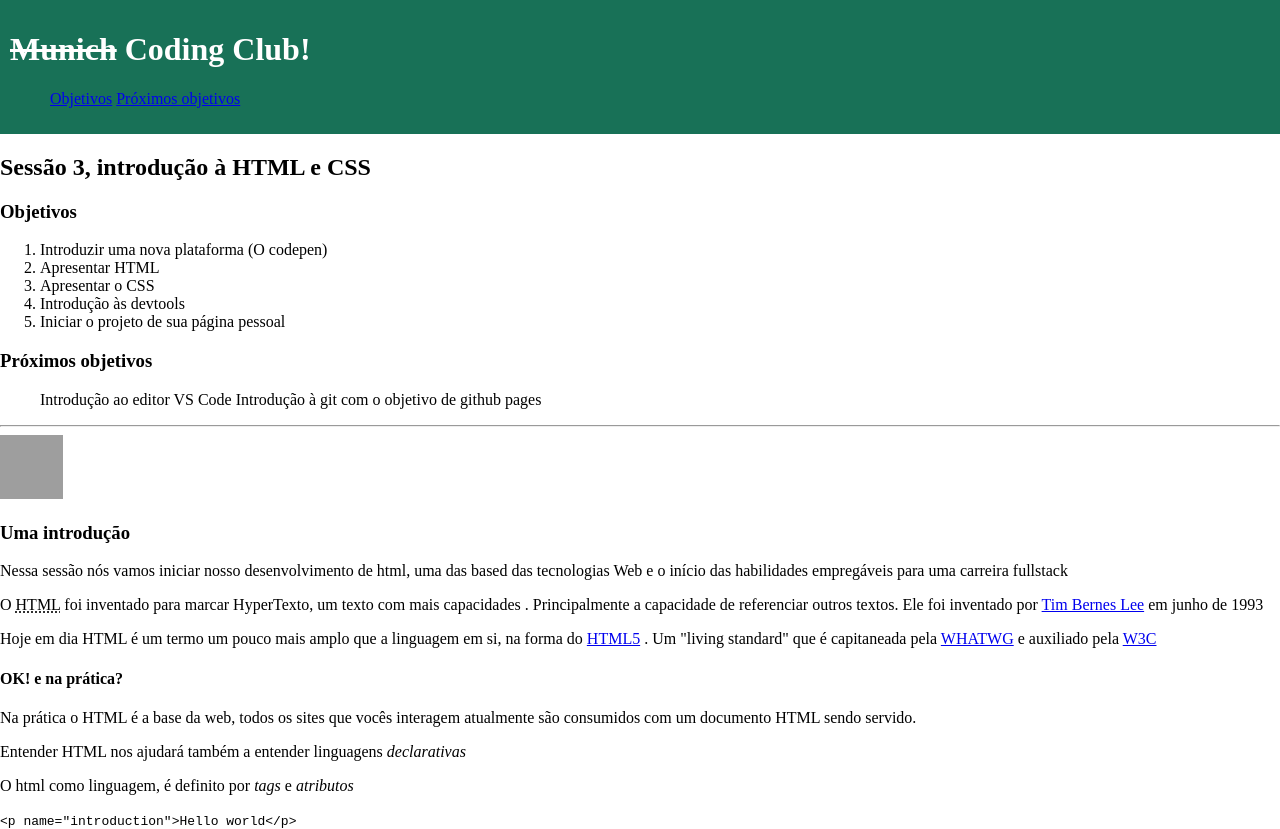
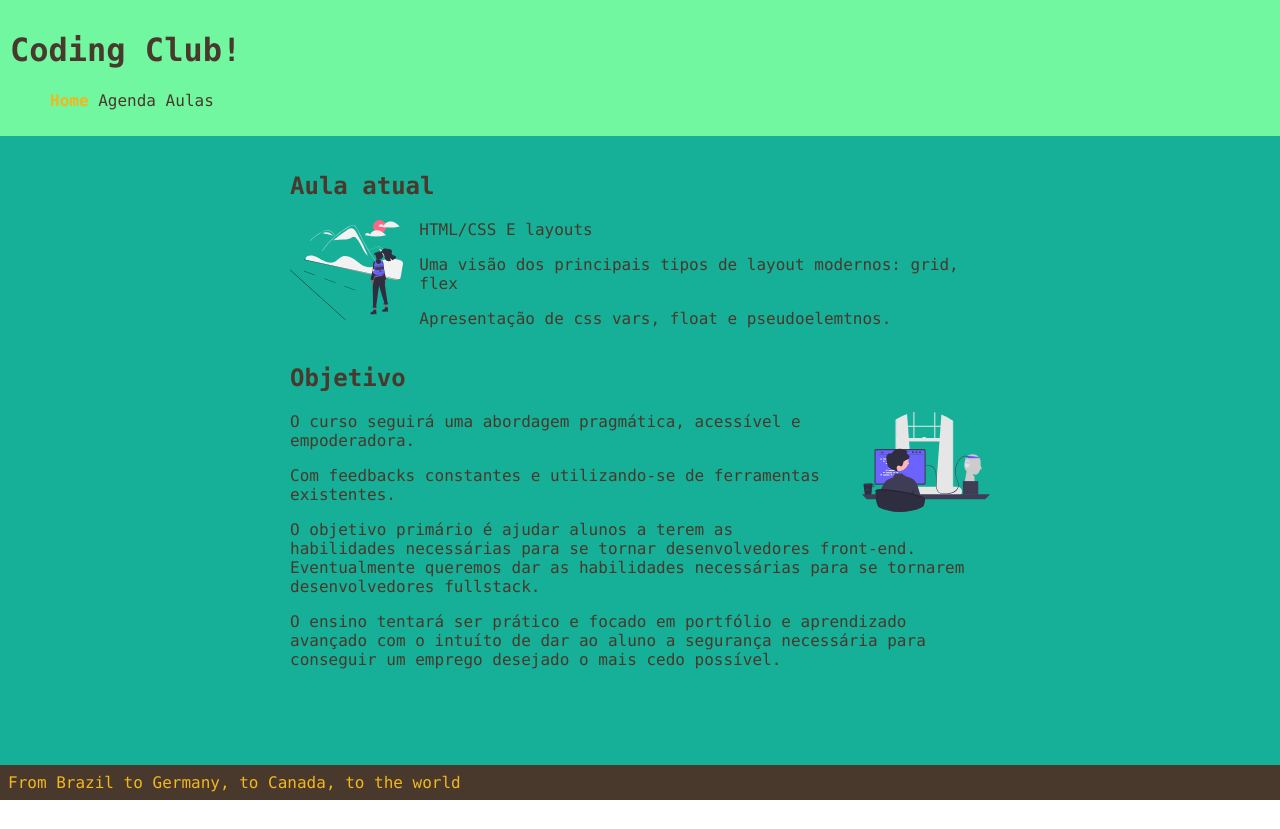
Before and after one commit to drFabio/codingClub, a plain HTML site: page index.html in a window 1280 px wide. After the commit the page ends 800 px from the top, so only its background shows below. Drawn offline with Linux system fonts and the light colour scheme; grey boxes are pictures that could not be loaded.

Commit message:
Started web page

```diff
--- /dev/null
+++ b/classes.css
@@ -0,0 +1,4 @@
+.container {
+    display: flex;
+    flex-direction: column-reverse;
+}
--- /dev/null
+++ b/home.css
@@ -0,0 +1,10 @@
+.container section:nth-child(odd) img{
+    float:left;
+    margin-right: 1rem;
+    margin-bottom: 1rem;
+}
+.container section:nth-child(even) img{
+    float:right;
+    margin-left: 1rem;
+    margin-bottom: 1rem;
+}
--- a/index.html
+++ b/index.html
@@ -5,76 +5,66 @@
   <meta charset="UTF-8">
   <title>CodePen - CodingClub</title>
   <link rel="stylesheet" href="./style.css">
+  <link rel="stylesheet" href="./home.css">
 
 </head>
 
 <body>
-  <!-- partial:index.partial.html -->
+  <div class="wrapper">
     <!--header significa um cabeçalho-->
     <header>
       <!--h1 é o título mais importante-->
-    <h1><s>Munich</s> Coding Club!</h1>
+      <h1>Coding Club!</h1>
       <!--navegação-->
       <nav>
-      <!-- lista não ordenada      -->
         <ul>
-        <!-- item de lista        -->
           <li>
-          <!-- Ancoras, levam para outros lugares-->
-          <a href="#objectives">
-            Objetivos
+            <a href="./index.html" class="current">
+              Home
             </a>
           </li>
           <li>
-          <a href="#nextObjectives">Próximos objetivos</a>
+            <a href="./calendar.html">
+              Agenda
+            </a>
           </li>
-        <ul>
+          <li>
+            <a href="./classes.html">
+              Aulas
+            </a>
+          </li>
+        </ul>
       </nav>
     </header>
     <main>
-    <h2>Sessão 3, introdução à HTML e CSS</h2>
+      <div class="container">
+        <section>
+          <article>
+            <h2>Aula atual </h2>
+            <img src="./assets/exploring.svg" alt="tech image" height="100rem">
+            <p>HTML/CSS E layouts</p>
+            <p>Uma visão dos principais tipos de layout modernos: grid, flex</p>
+            <p>Apresentação de css vars, float e pseudoelemtnos.</p>
 
-    <h3 id="objectives">Objetivos</h3>
+          </article>
+        </section>
+        <section>
+          <h2>Objetivo</h2>
+          <img src="./assets/firmware.svg" alt="tech image" height="100rem">
+          <p>O curso seguirá uma abordagem pragmática, acessível e empoderadora.</p>
+          <p>Com feedbacks constantes e utilizando-se de ferramentas existentes.</p>
+          <p>O objetivo primário é ajudar alunos a terem as habilidades necessárias para se tornar desenvolvedores
+            front-end. Eventualmente queremos dar as habilidades necessárias para se tornarem desenvolvedores fullstack.
+          </p>
+          <p>O ensino tentará ser prático e focado em portfólio e aprendizado avançado com o intuíto de dar ao aluno a
+            segurança necessária para conseguir um emprego desejado o mais cedo possível.</p>
+        </section>
+      </div>
 
-    <ol>
-      <li>Introduzir uma nova plataforma (O codepen)</li>
-      <li>Apresentar HTML</li>
-      <li>Apresentar o CSS</li>
-      <li>Introdução às devtools</li>
+    </main>
+    <footer>From Brazil to Germany, to Canada, to the world</footer>
+  </div>
 
-      <li>Iniciar o projeto de sua página pessoal</li>
-    </ol>
-    <h3 id="nextObjectives">Próximos objetivos</h3>
-    <ul>
-      <li>Introdução ao editor VS Code</li>
-      <li>Introdução à git com o objetivo de github pages</li>
-    </ul>
-    <hr />
-    <article>
-      <img src="https://www.w3.org/html/logo/badge/html5-badge-h-solo.png" width="63" height="64" alt="HTML5 Powered"
-        title="HTML5 Powered">
-      <h3>Uma introdução</h3>
-      <img src="" <p>Nessa sessão nós vamos iniciar nosso desenvolvimento de html, uma das based das tecnologias Web e o
-      início das habilidades empregáveis para uma carreira fullstack</p>
-      <p>O <abbr title="Hyper text markup language">HTML</abbr> foi inventado para marcar HyperTexto, um texto com mais
-        capacidades . Principalmente a capacidade de referenciar outros textos. Ele foi inventado por <a
-          href="https://en.wikipedia.org/wiki/HTML">Tim Bernes Lee</a> em <time datetime="1993-06-01">junho de
-          1993</time></p>
-      <p>Hoje em dia HTML é um termo um pouco mais amplo que a linguagem em si, na forma do <a
-          href="https://html.spec.whatwg.org/">HTML5</a> . Um "living standard" que é capitaneada pela <a
-          href="https://whatwg.org/">WHATWG</a> e auxiliado pela <a href="https://www.w3.org/">W3C</a></p>
-
-      <h4>OK! e na prática?</h5>
-        <p>Na prática o HTML é a base da web, todos os sites que vocês interagem atualmente são consumidos com um
-          documento HTML sendo servido.</p>
-        <p>Entender HTML nos ajudará também a entender linguagens <em>declarativas</em></p>
-        <p>O html como linguagem, é definito por <em>tags</em> e <em>atributos</em></p>
-        <code>
-        &lt;p name="introduction"&gt;Hello world&lt;/p&gt;
-      </code>
-    </article>
-  </main>
-  <!-- partial -->
 
 </body>
 
--- a/style.css
+++ b/style.css
@@ -1,13 +1,86 @@
-ul li {
+:root {
+  --medium-spring-green: rgba(113, 247, 159, 1);
+  --medium-turquoise: rgba(61, 214, 208, 1);
+  --keppel: rgba(21, 176, 151, 1);
+  --orange-yellow: rgba(243, 182, 31, 1);
+  --dark-lava: rgba(73, 57, 44, 1);
+
+  --primary: var(--medium-spring-green);
+  --secondary: var(--medium-turquoise);
+  --tertiary: var(--keppel);
+  --quaternary: var(--orange-yellow);
+  --quinary: var(--dark-lava);
+}
+
+
+nav ul li {
   display: inline-block;
 }
 header {
   /*   Cor do fundo do elemento  */
-  background-color: rgb(24, 113, 87);
+  background-color: var(--primary);
   /*    Cor do texto do elemento */
-  color: #fff;
+  color: var(--quinary);
   padding: 10px;
+}
+a, a:visited {
+  color: var(--quinary);
+  text-decoration: none;
+
+}
+a:hover  {
+  cursor:  pointer;
+  text-decoration: underline;
+}
+main a,main a:visited {
+  color: var(--primary);
 }
 body {
   margin: 0;
+  font-family: "Lucida Console", "Courier New", monospace;
+
 }
+a.current {
+  font-weight: bold;
+  color: var(--quaternary);
+}
+
+.wrapper {
+  display: grid;
+  grid-template-rows: auto 1fr auto;
+
+  /* Just for parent demo size */
+  height: 100vh;
+}
+footer {
+  background-color: var(--quinary);
+  color: var(--quaternary);
+  padding: 0.5rem;
+}
+main {
+  background-color: var(--tertiary);
+  color: var(--quinary);
+  display: flex;
+  justify-content: center;
+  padding-top:1rem;
+  padding-bottom: 1rem;
+}
+main section::after {
+  content: "";
+  display: table;
+  clear: both;
+}
+main > .container {
+  max-width: 700px;
+  background-color: inherit;
+}
+.title {
+  font-size: 3rem;
+}
+dt{
+  font-weight: bold;
+  margin-top:1rem;
+}
+dd {
+  margin-left: 0;
+}
```
Also changed, not shown: calendar.css (added, +7 -0 lines), calendar.html (added, +47 -0 lines), classes.html (added, +106 -0 lines), assets/exploring.svg (added), assets/firmware.svg (added). Lines whose indentation alone changed are shown as unchanged.
